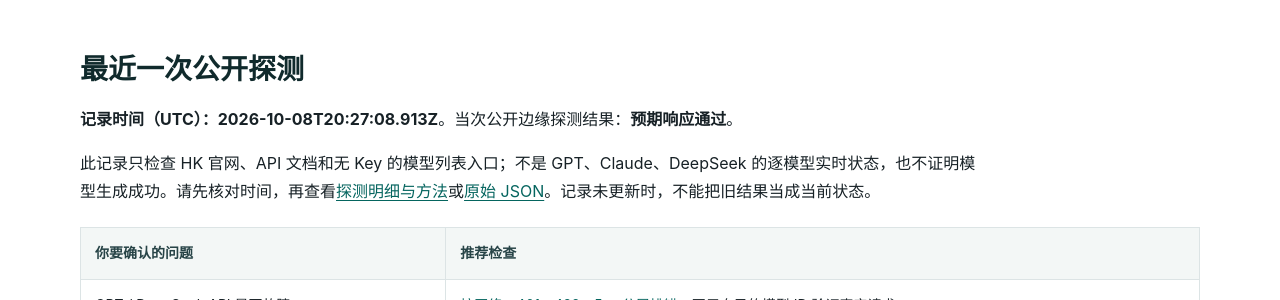
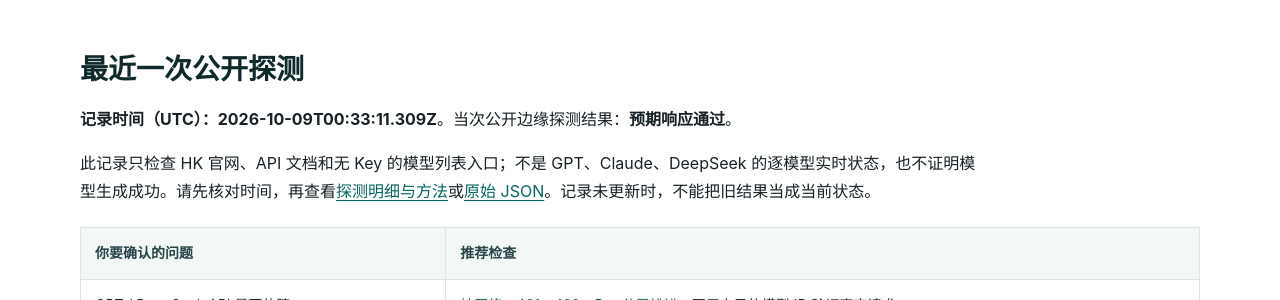
Before and after one commit to KKWANG4444/api-status, a Jekyll site: the page built from index.md, in a window 1280 px wide and 900 px high, scrolled down 364 px. Shown: the part 151-451 px from the top of the window. Built offline with Jekyll 4.4.1, drawn with Linux system fonts in a browser that asks for light colours.

Commit message:
chore: update public edge status

```diff
--- a/_data/status.json
+++ b/_data/status.json
@@ -1,7 +1,7 @@
 {
   "status": "operational",
-  "checked_at": "2026-10-08T20:27:08.913Z",
-  "duration_ms": 282,
+  "checked_at": "2026-10-09T00:33:11.309Z",
+  "duration_ms": 374,
   "overall": true,
   "components": [
     {
@@ -10,7 +10,7 @@
       "url": "https://www.aifast.hk/",
       "ok": true,
       "status": 200,
-      "elapsed_ms": 280,
+      "elapsed_ms": 369,
       "content_type": "text/html; charset=utf-8",
       "detail": "Expected public edge response"
     },
@@ -20,7 +20,7 @@
       "url": "https://api.aifast.hk/",
       "ok": true,
       "status": 200,
-      "elapsed_ms": 150,
+      "elapsed_ms": 324,
       "content_type": "text/html",
       "detail": "Expected public edge response"
     },
@@ -30,7 +30,7 @@
       "url": "https://www.aifast.hk/v1/models",
       "ok": true,
       "status": 401,
-      "elapsed_ms": 229,
+      "elapsed_ms": 314,
       "content_type": "application/json; charset=utf-8",
       "detail": "Expected public edge response"
     }
--- a/data/status.json
+++ b/data/status.json
@@ -1,7 +1,7 @@
 {
   "status": "operational",
-  "checked_at": "2026-10-08T20:27:08.913Z",
-  "duration_ms": 282,
+  "checked_at": "2026-10-09T00:33:11.309Z",
+  "duration_ms": 374,
   "overall": true,
   "components": [
     {
@@ -10,7 +10,7 @@
       "url": "https://www.aifast.hk/",
       "ok": true,
       "status": 200,
-      "elapsed_ms": 280,
+      "elapsed_ms": 369,
       "content_type": "text/html; charset=utf-8",
       "detail": "Expected public edge response"
     },
@@ -20,7 +20,7 @@
       "url": "https://api.aifast.hk/",
       "ok": true,
       "status": 200,
-      "elapsed_ms": 150,
+      "elapsed_ms": 324,
       "content_type": "text/html",
       "detail": "Expected public edge response"
     },
@@ -30,7 +30,7 @@
       "url": "https://www.aifast.hk/v1/models",
       "ok": true,
       "status": 401,
-      "elapsed_ms": 229,
+      "elapsed_ms": 314,
       "content_type": "application/json; charset=utf-8",
       "detail": "Expected public edge response"
     }
```
